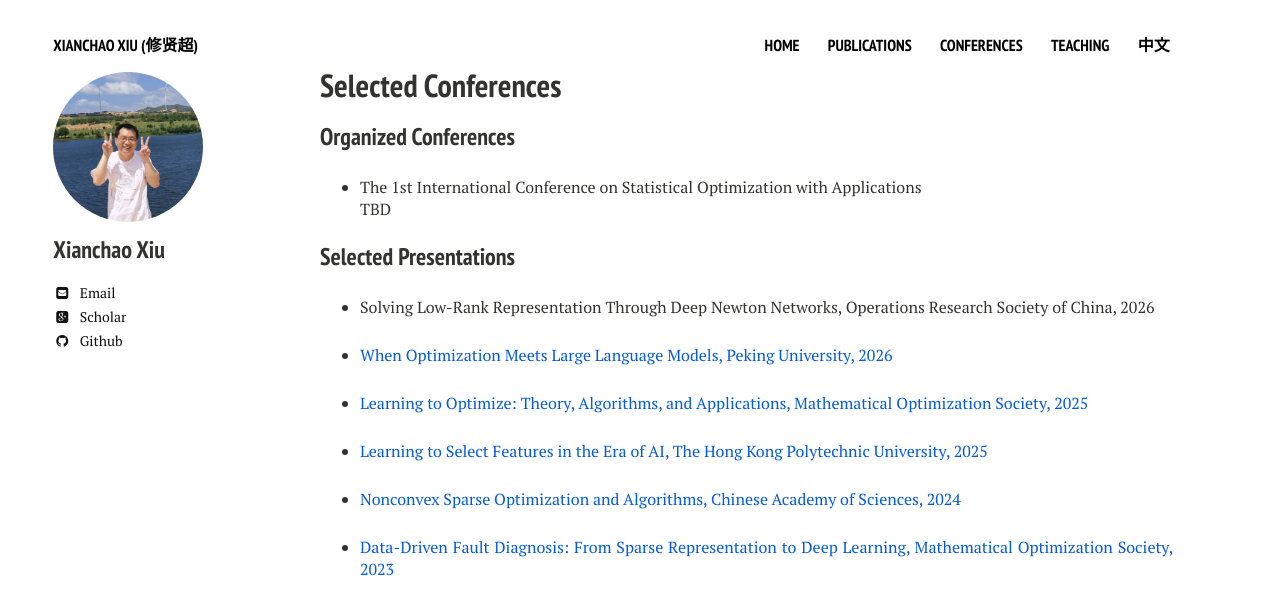
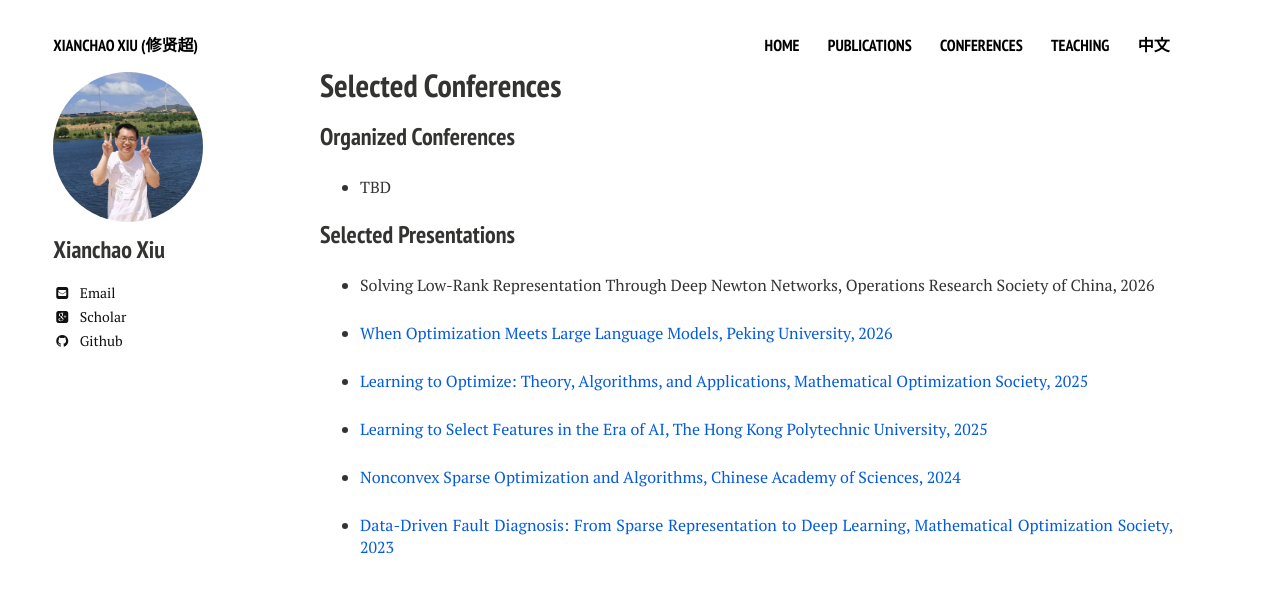
Before and after one commit to xianchaoxiu/xianchaoxiu.github.io, a Jekyll site: the page built from conferences/index.md, in a window 1280 px wide. Shown: the top 615 px of the page. Built offline with Jekyll 4.4.1, drawn with Linux system fonts in a browser that asks for light colours; nearby versions of some CDN libraries.

Commit message:
Update index.md

```diff
--- a/conferences/index.md
+++ b/conferences/index.md
@@ -9,8 +9,7 @@ share: false
 
 ### Organized Conferences
 
-* The 1st International Conference on Statistical Optimization with Applications <br>
-TBD <br>
+* TBD <br>
 
 
 ### Selected Presentations
```
